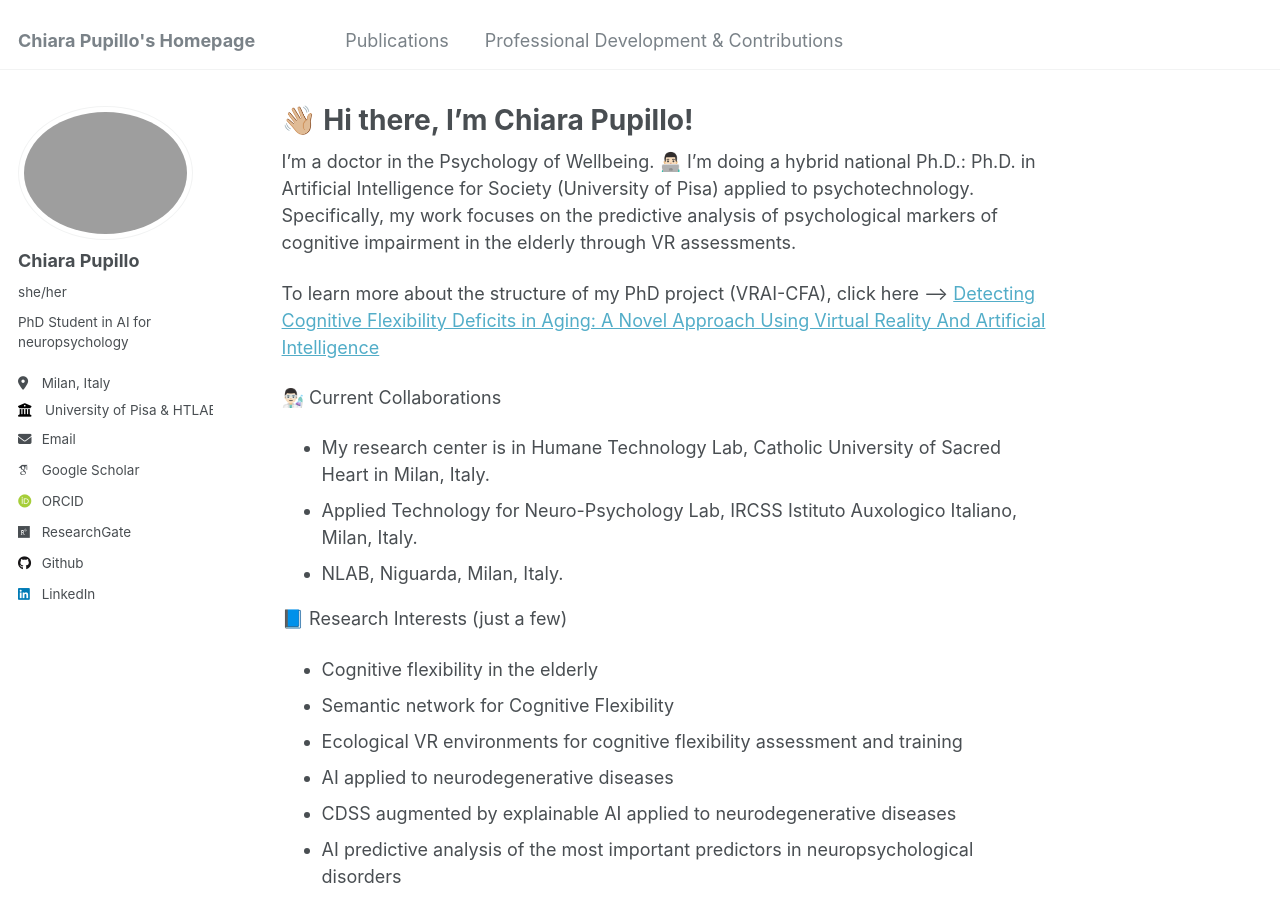
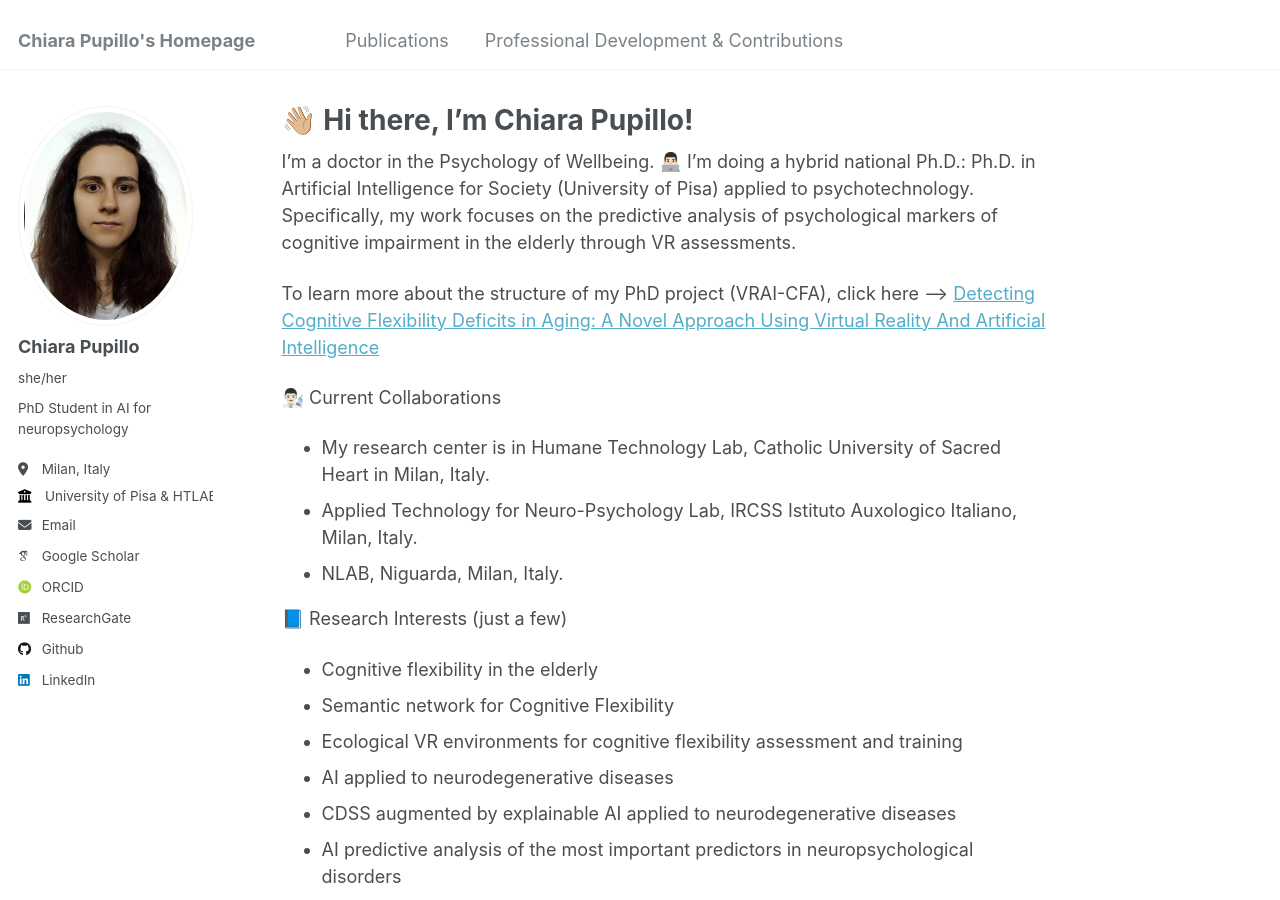
Before and after one commit to chiara-pupillo/chiara-pupillo.github.io, a Jekyll site: the page built from _pages/about.md, in a window 1280 px wide and 900 px high. Built offline with Jekyll 4.4.1, drawn with Linux system fonts in a browser that asks for light colours; some web fonts are replaced.

Commit message:
Update _config.yml

```diff
--- a/_config.yml
+++ b/_config.yml
@@ -13,7 +13,7 @@ repository               : "chiara-pupillo/chiara-pupillo.github.io"
 #               Additional customization can be done by editing /_includes/author-profile.html
 author:
   # Biographic information
-  avatar           : "Fototessera di Chiara Pupillo.png"
+  avatar           : "Fototessera di Chiara Pupillo.jpg"
   name             : "Chiara Pupillo"
   pronouns         : "she/her"
   bio              : "PhD Student in AI for neuropsychology"
```
